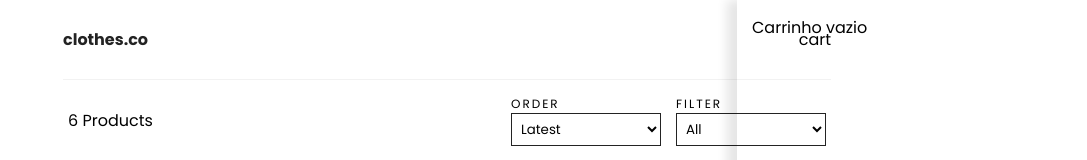
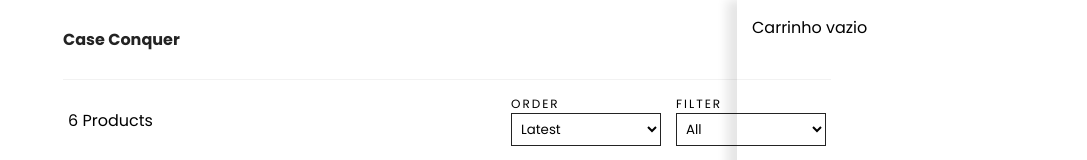
Before and after one commit to iamkaio/react-shopping-cart, a React (Create React App) app: page / in a window 1280 px wide. Shown: the top 160 px of the page, without its empty margins (193-1280 px from the left). Built offline with nearby package versions, Linux system fonts and the light colour scheme.

Commit message:
correção no resumo final da compra

```diff
--- a/src/components/Cart/styles.js
+++ b/src/components/Cart/styles.js
@@ -120,4 +120,5 @@ export const TotalCart = styled.div`
 
 export const ModalCheckout = styled.div`
 width: 100%;
+display: none;
 `;
--- a/src/components/Header/Header.js
+++ b/src/components/Header/Header.js
@@ -9,8 +9,7 @@ class Header extends Component {
         return (
             <div>
                 <HeaderWrapper>
-                    <a href="/">clothes.co</a>
-                    <div className="cart" >cart</div>
+                    <a href="/">Case Conquer</a>
                 </HeaderWrapper>
             </div>
         );
```
